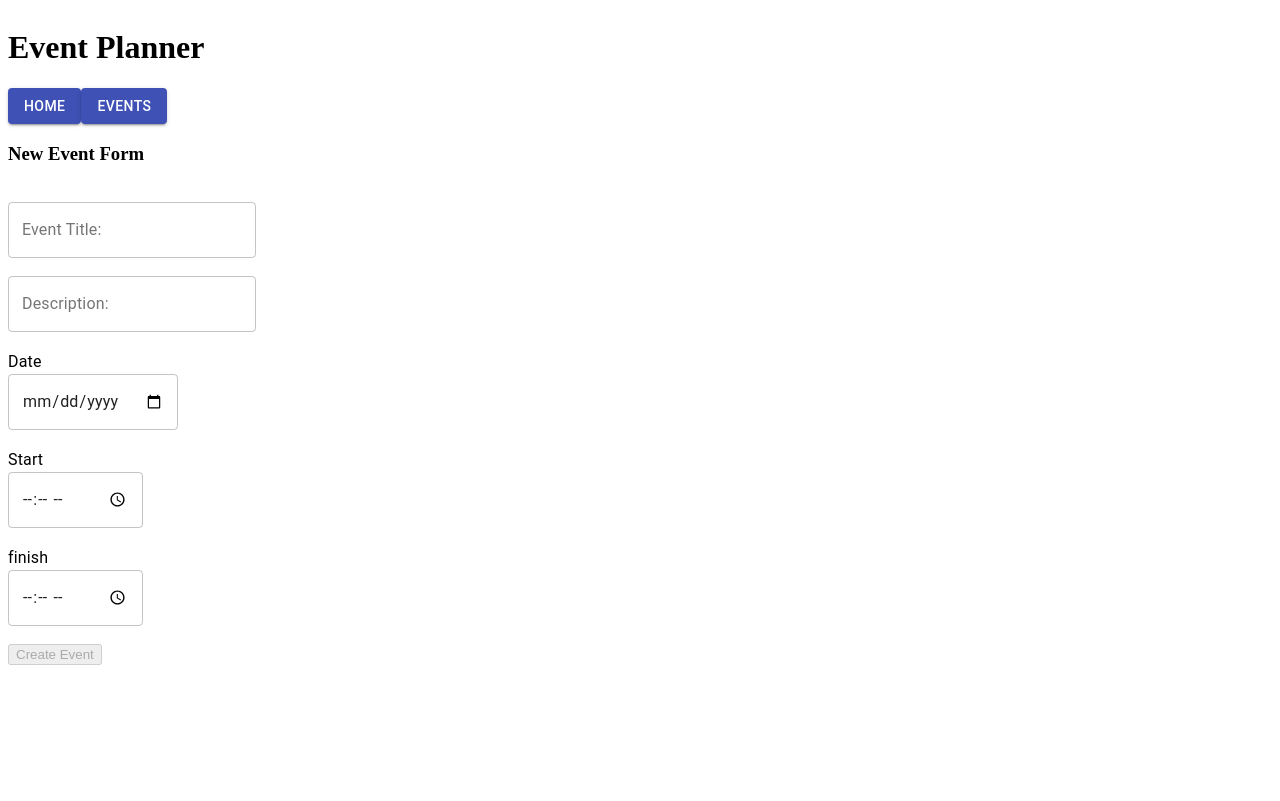
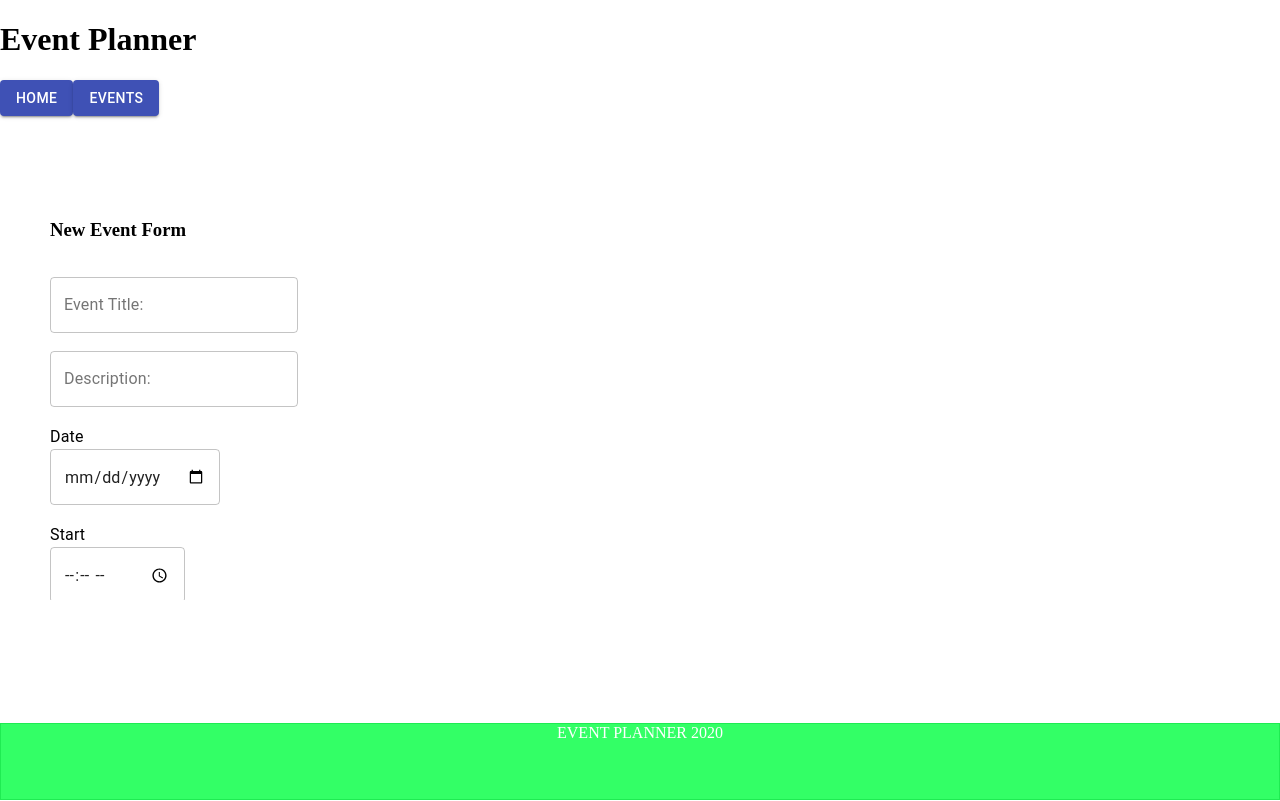
Before and after one commit to jacqpot/event-planner-client-side, a React (Create React App) app: page /new in a window 1280 px wide. Shown: the top 801 px of the page. Built offline with nearby package versions, Linux system fonts and the light colour scheme; no server answers.

Commit message:
begin restyling app

```diff
--- a/src/components/App.js
+++ b/src/components/App.js
@@ -18,7 +18,9 @@ export class App extends Component {
         <div className="navbar">
           <NavBar />
         </div>
-        <Router />
+        <div className="content">
+          <Router />
+        </div>
         <footer className="footer">EVENT PLANNER 2020</footer>
       </div>
     );
--- a/src/components/EventShow.js
+++ b/src/components/EventShow.js
@@ -3,8 +3,7 @@ import { connect } from "react-redux";
 
 import SectionList from "./sectionList";
 import SectionForm from "./SectionForm";
-import Grid from "@material-ui/core/Grid";
-
+import "../style/EventsContainer.css";
 const EventShow = ({ even, history }) => {
   if (even) {
     let options = {
@@ -31,10 +30,8 @@ const EventShow = ({ even, history }) => {
     );
     console.log(even.date);
     return (
-      <div>
-        <Grid>
-          <Grid>
-            <div>
+      <div className="eventShowWrapper">
+        <div className="eventShow">
           <h2>{even.title}</h2>
           <h4>{even.description}</h4>
           <p>
@@ -43,13 +40,10 @@ const EventShow = ({ even, history }) => {
           <h4> Event Schedule</h4>
           <SectionList event={even} />
         </div>
-          </Grid>
-          <Grid>
+
         <div>
           <SectionForm even={even} history={history} />
         </div>
-          </Grid>
-        </Grid>
       </div>
     );
   } else {
--- a/src/components/EventsContainer.js
+++ b/src/components/EventsContainer.js
@@ -1,26 +1,21 @@
 import React, { Component } from "react";
 import EventsList from "./EventsList";
 import EventsForm from "./EventsForm";
-import Grid from "@material-ui/core/Grid";
 import "../style/App.css";
 import "../style/EventsContainer.css";
 
 export class EventsContainer extends Component {
   render() {
-    // console.log(this);
     return (
-      <Grid className="container">
-        <Grid className="form__container">
-          <div className="form__div">
-            <EventsForm />
-          </div>
-        </Grid>
-        <Grid className="events__container">
-          <div className="events__List">
-            <EventsList />
-          </div>
-        </Grid>
-      </Grid>
+      <div className="eventWrapper">
+        <div>
+          <EventsForm />
+        </div>
+
+        <div>
+          <EventsList />
+        </div>
+      </div>
     );
   }
 }
--- a/src/components/Liker.js
+++ /dev/null
@@ -1,24 +0,0 @@
-import React, { Component } from "react";
-
-export class Liker extends Component {
-  state = {
-    likes: 0,
-  };
-
-  onClick = (e) => {
-    this.setState({
-      likes: this.state.likes + 1,
-    });
-  };
-
-  render() {
-    return (
-      <div>
-        <button onClick={this.onClick}>like me</button>
-        <h1>{this.state.likes}</h1>
-      </div>
-    );
-  }
-}
-
-export default Liker;
--- a/src/components/event.js
+++ b/src/components/event.js
@@ -2,7 +2,6 @@ import React from "react";
 
 import { connect } from "react-redux";
 import { NavLink } from "react-router-dom";
-import Liker from "./Liker";
 const Event = ({ even }) => {
   // debugger;
   let options = {
@@ -21,7 +20,6 @@ const Event = ({ even }) => {
           {" "}
           <NavLink to={`/events/${even.id}`}>{even.title}</NavLink>
         </h2>
-        <Liker />
         <h4>{even.description}</h4>
 
         <p>- {formatedDate}</p>
--- a/src/components/home.js
+++ b/src/components/home.js
@@ -1,22 +1,18 @@
-import { Container } from "@material-ui/core";
 import React from "react";
-import Grid from "@material-ui/core/Grid";
 
 const Home = () => {
   return (
-    <Grid>
-      <Grid>
-        <Container>
+    <div className="homePage">
       <h1 className="home">Event Planning</h1>
       <p>
-            This App was developed too help lay-peoples plan church events. With
-            a simple, easy to follow process. This was done with my Youth group
-            in mind. There are several things that can be implemented to level
-            up this application. see the list below for more information.
+        This App was developed too help lay-peoples plan church events. With a
+        simple, easy to follow process. This was done with my Youth group in
+        mind. There are several things that can be implemented to level up this
+        application. see the list below for more information.
       </p>
       <p>
-            click on events in the Nav bar to get started. You will see a few
-            events already present in order too model functionality.
+        click on events in the Nav bar to get started. You will see a few events
+        already present in order too model functionality.
       </p>
       <ul>
         <li>
@@ -38,9 +34,7 @@ const Home = () => {
           <p>Templates for a given recuring event like "Youth Group" </p>
         </li>
       </ul>
-        </Container>
-      </Grid>
-    </Grid>
+    </div>
   );
 };
 
--- a/src/style/App.css
+++ b/src/style/App.css
@@ -11,12 +11,25 @@ body {
 .title {
   color: f0f3f5;
 } */
+.content {
+  position: absolute;
+  top: 200px;
+  bottom: 200px;
+  left: 50px;
+  right: 50px;
+  overflow: auto;
+}
 .footer {
-  height: 40px;
+  position: absolute;
+  bottom: 0px;
+  height: 75px;
+  left: 0px;
+  right: 0px;
+  overflow: hidden;
   background: #33ff66;
-  border-radius: 10px;
+
   border: 1px solid #1feb52;
-  margin: 5px;
+
   color: white;
   text-align: center;
 }
@@ -28,4 +41,14 @@ body {
   margin: 0px;
   display: grid;
   grid-template-rows: 1fr 8fr 1fr;
+  height: 100%;
+  width: 100%;
 }
+.NavBar {
+  position: absolute;
+  top: 0px;
+  left: 0px;
+  height: 200px;
+  right: 0px;
+  overflow: hidden;
+}
--- a/src/style/EventsContainer.css
+++ b/src/style/EventsContainer.css
@@ -1,20 +1,11 @@
-.container {
+.eventWrapper {
   display: grid;
-  grid-template-columns: 2fr 3fr;
-  height: 100vh;
+  grid-template-columns: 2fr 2fr;
 }
-
-.events__List {
-  grid: 1;
-  overflow: scroll;
-  background-color: #eee;
-  height: 600px;
+.eventShowWrapper {
+  display: grid;
+  grid-template-columns: 2fr 2fr;
 }
-
-.events__List::-webkit-scrollbar {
-  display: none;
+.eventShow {
+  justify-content: center;
 }
-.events__List {
-  -ms-overflow-style: none;
-  scrollbar-width: none;
-}
```
Lines whose indentation alone changed are shown as unchanged.
